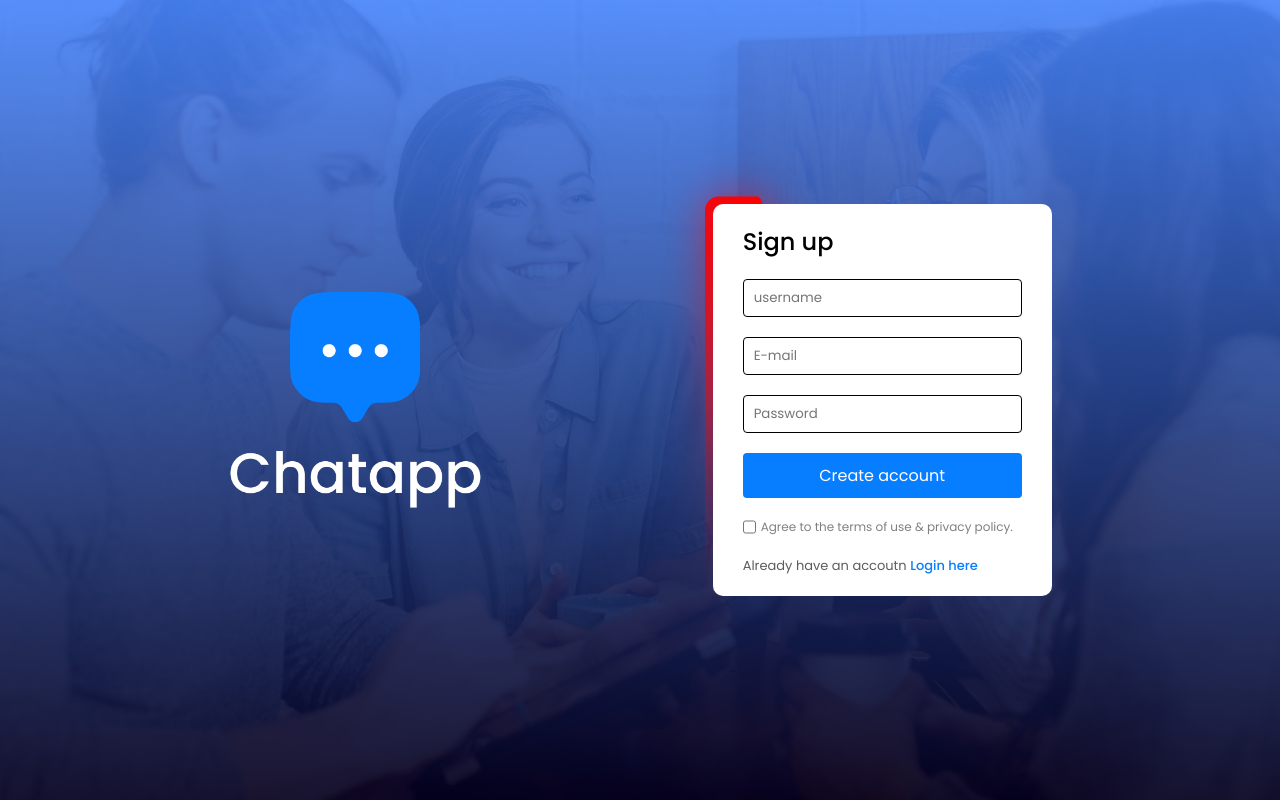
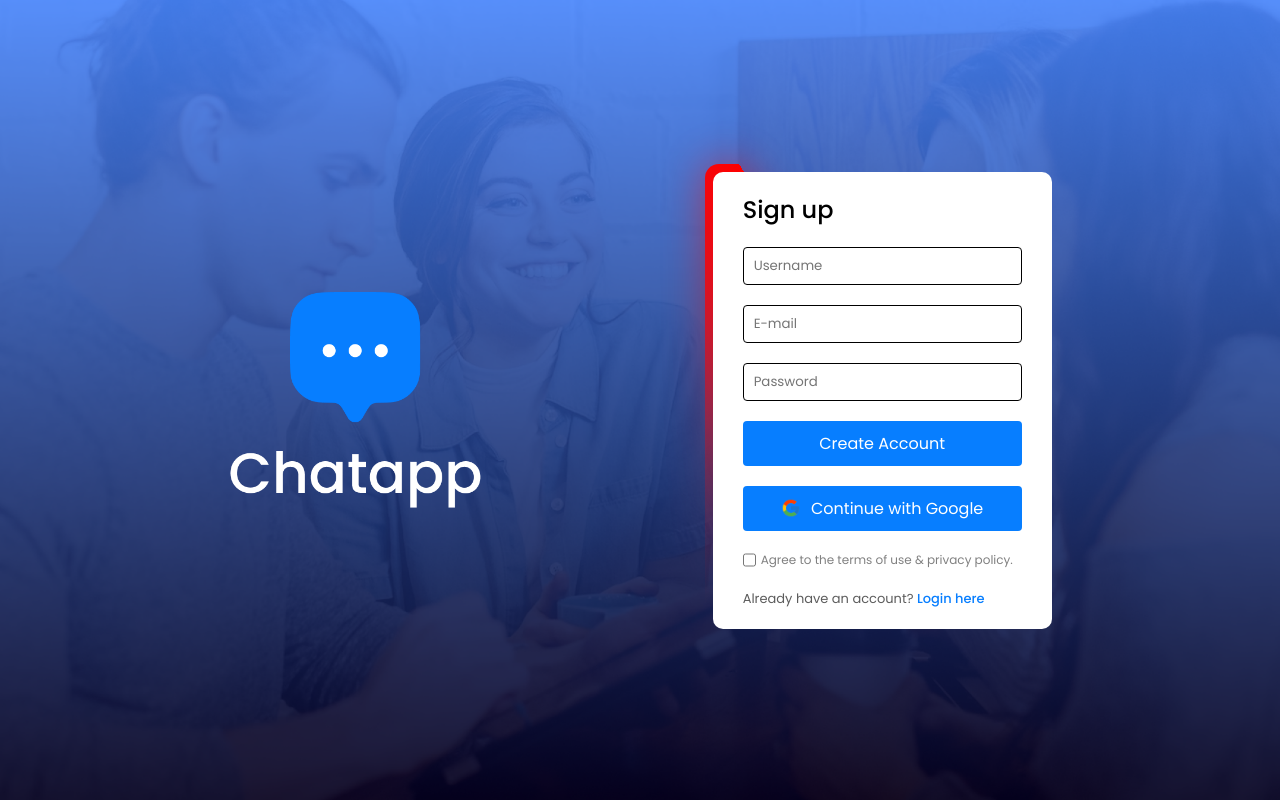
Before and after one commit to mejbaulmubin786/Full-Stack-Real-time-Chat-Application, a React (Vite) app: page / in a window 1280 px wide. Built offline with nearby package versions, Linux system fonts and the light colour scheme; no server answers.

Commit message:
login logout function added

```diff
--- a/src/App.jsx
+++ b/src/App.jsx
@@ -1,19 +1,39 @@
-import React from 'react'
-import { Route, Routes } from 'react-router-dom'
-import Login from './pages/login/Login'
-import Chat from './pages/chat/Chat'
-import ProfileUpdate from './pages/profileUpdate/ProfileUpdate'
+import React, { useEffect } from 'react';
+import { Route, Routes, useNavigate } from 'react-router-dom';
+import Login from './pages/login/Login';
+import Chat from './pages/chat/Chat';
+import ProfileUpdate from './pages/profileUpdate/ProfileUpdate';
+import { ToastContainer } from 'react-toastify';
+import 'react-toastify/dist/ReactToastify.css';
+import { onAuthStateChanged } from 'firebase/auth';
+import { auth } from './config/firebase';
 
 const App = () => {
+  const navigate = useNavigate();
+
+  useEffect(() => {
+    const unsubscribe = onAuthStateChanged(auth, (user) => {
+      if (user) {
+        navigate('/chat');
+      } else {
+        navigate('/');
+      }
+    });
+
+    // Cleanup
+    return () => unsubscribe();
+  }, [navigate]);
+
   return (
     <>
-    <Routes>
-      <Route path='/' element={<Login/>} />
-      <Route path='/chat' element={<Chat/>} />
-      <Route path='/profile' element={<ProfileUpdate/>} />
-    </Routes>
+      <ToastContainer position="top-center" autoClose={3000} theme="colored" />
+      <Routes>
+        <Route path='/' element={<Login />} />
+        <Route path='/chat' element={<Chat />} />
+        <Route path='/profile' element={<ProfileUpdate />} />
+      </Routes>
     </>
-  )
-}
+  );
+};
 
-export default App
+export default App;
--- a/src/assets/assets.js
+++ b/src/assets/assets.js
@@ -15,6 +15,7 @@ import add_icon from './add_icon.png'
 import menu_icon from './menu_icon.png'
 import arrow_icon from './arrow_icon.png'
 import green_dot from './green_dot.png'
+import google_logo from './google_logo.png'
 
 const assets = {
     avatar_icon,
@@ -33,7 +34,8 @@ const assets = {
     add_icon,
     menu_icon,
     arrow_icon,
-    green_dot
+    green_dot,
+    google_logo
 }
 
 export default assets;
--- a/src/components/rightSideBar/RightSideBar.jsx
+++ b/src/components/rightSideBar/RightSideBar.jsx
@@ -1,8 +1,23 @@
-import React from 'react'
-import './RightSideBar.css'
-import assets from '../../assets/assets'
+import React from 'react';
+import './RightSideBar.css';
+import assets from '../../assets/assets';
+import { logout } from '../../config/firebase';
+import { toast } from 'react-toastify';
+import { useNavigate } from 'react-router-dom';
 
 const RightSideBar = () => {
+  const navigate = useNavigate();
+
+  const handleLogout = async () => {
+    try {
+      await logout();
+      toast.info("Logged out successfully!");
+      navigate('/'); // Login পেজে রিডিরেক্ট করবে
+    } catch (error) {
+      toast.error("Logout failed: " + error.message);
+    }
+  };
+
   return (
     <div className='rs'>
       <div className="rs-profile">
@@ -22,9 +37,9 @@ const RightSideBar = () => {
           <img src={assets.pic2} alt="" />
         </div>
       </div>
-      <button>Logout</button>
+      <button onClick={handleLogout}>Logout</button>
     </div>
-  )
-}
+  );
+};
 
-export default RightSideBar
+export default RightSideBar;
--- /dev/null
+++ b/src/config/firebase.js
@@ -0,0 +1,83 @@
+// Import Firebase functions
+import { initializeApp } from "firebase/app";
+import {
+  getAuth,
+  createUserWithEmailAndPassword,
+  updateProfile,
+  sendEmailVerification,
+  signInWithEmailAndPassword,
+  sendPasswordResetEmail,
+  signInWithPopup,
+  GoogleAuthProvider,
+  signOut
+} from "firebase/auth";
+
+// ✅ Firebase configuration (storageBucket ঠিক করা হয়েছে)
+const firebaseConfig = {
+  apiKey: "AIzaSyBoT7SxaFf34JyDQDs9hTMcosZshSMQz0E",
+  authDomain: "chat-app-28d94.firebaseapp.com",
+  projectId: "chat-app-28d94",
+  storageBucket: "chat-app-28d94.appspot.com", // ✅ fixed
+  messagingSenderId: "234518687201",
+  appId: "1:234518687201:web:932eef72362d8e4e4ef6a0"
+};
+
+// Initialize Firebase
+const app = initializeApp(firebaseConfig);
+
+// Initialize Firebase Authentication
+const auth = getAuth(app);
+const provider = new GoogleAuthProvider();
+
+// 🔹 Sign up new user
+const signup = async (username, email, password) => {
+  try {
+    const userCredential = await createUserWithEmailAndPassword(auth, email, password);
+    await updateProfile(userCredential.user, { displayName: username });
+    await sendEmailVerification(userCredential.user);
+    return userCredential.user;
+  } catch (error) {
+    throw error;
+  }
+};
+
+// 🔹 Login with email/password
+const login = async (email, password) => {
+  try {
+    const userCredential = await signInWithEmailAndPassword(auth, email, password);
+    return userCredential.user;
+  } catch (error) {
+    throw error;
+  }
+};
+
+// 🔹 Google login
+const googleLogin = async () => {
+  try {
+    const result = await signInWithPopup(auth, provider);
+    return result.user;
+  } catch (error) {
+    throw error;
+  }
+};
+
+// 🔹 Password reset
+const resetPassword = async (email) => {
+  try {
+    await sendPasswordResetEmail(auth, email);
+  } catch (error) {
+    throw error;
+  }
+};
+
+// 🔹 Logout user
+const logout = async () => {
+  try {
+    await signOut(auth);
+  } catch (error) {
+    throw error;
+  }
+};
+
+// Export everything
+export { auth, signup, login, googleLogin, resetPassword, logout };
--- a/src/pages/login/Login.css
+++ b/src/pages/login/Login.css
@@ -127,3 +127,34 @@
     color: #077eff;
     cursor: pointer;
 }
+
+/*====================Google btn=====================*/
+.google-btn {
+    display: flex;
+    align-items: center;
+    justify-content: center;
+    gap: 10px;
+    padding: 10px;
+    background: #ffffff;
+    color: #000;
+    border: 1px solid #ddd;
+    border-radius: 4px;
+    cursor: pointer;
+    transition: all 0.3s;
+}
+
+.google-btn img {
+    width: 20px;
+    height: 20px;
+}
+
+.google-btn:hover {
+    background-color: #f3f3f3;
+}
+
+.reset-link {
+    font-size: 13px;
+    color: #077eff;
+    cursor: pointer;
+    text-align: right;
+}
--- a/src/pages/login/Login.jsx
+++ b/src/pages/login/Login.jsx
@@ -1,40 +1,141 @@
-import React, { useState } from 'react'
-import './Login.css'
-import assets from '../../assets/assets'
+import React, { useState } from 'react';
+import './Login.css';
+import assets from '../../assets/assets';
+import { signup, login, googleLogin, resetPassword } from '../../config/firebase';
+import { toast } from 'react-toastify';
+import { useNavigate } from 'react-router-dom';
 
 const Login = () => {
+  const [currState, setCurrState] = useState("Sign up");
+  const [username, setUsername] = useState("");
+  const [email, setEmail] = useState("");
+  const [password, setPassword] = useState("");
+  const navigate = useNavigate();
 
-  const [currState, setCurrState] = useState("Sign up");
+  const handleSubmit = async (e) => {
+    e.preventDefault();
+
+    try {
+      if (currState === "Sign up") {
+        const user = await signup(username, email, password);
+        toast.success("Account created successfully! Check your email for verification.");
+        navigate("/chat");
+      } else {
+        const user = await login(email, password);
+        if (!user.emailVerified) {
+          toast.warning("Please verify your email before logging in.");
+          return;
+        }
+        toast.success("Login successful!");
+        navigate("/chat");
+      }
+    } catch (error) {
+      toast.error(error.message);
+    }
+  };
+
+  const handleGoogleLogin = async () => {
+    try {
+      const user = await googleLogin();
+      toast.success(`Welcome ${user.displayName || "User"}!`);
+      navigate("/chat");
+    } catch (error) {
+      toast.error(error.message);
+    }
+  };
+
+  const handleResetPassword = async () => {
+    if (!email) {
+      toast.warning("Please enter your email first.");
+      return;
+    }
+    try {
+      await resetPassword(email);
+      toast.info("Password reset email sent!");
+    } catch (error) {
+      toast.error(error.message);
+    }
+  };
 
   return (
     <div className='login'>
-        <img src={assets.logo_big} alt="" className="logo" />
-        <div className="glow">
-        <form className="login-form">
+      <img src={assets.logo_big} alt="" className="logo" />
+      <div className="glow">
+        <form className="login-form" onSubmit={handleSubmit}>
           <h2>{currState}</h2>
-          {currState === 'Sign up'?<input type="text" placeholder="username" className="form-input" required/>:null}
-          <input type="email" placeholder="E-mail"  className="form-input" required/>
-          <input type="password" placeholder="Password"  className="form-input" required/>
-          <button type='submit'>{currState === "Sign up"?"Create account":"Login now"}</button>
+
+          {currState === 'Sign up' && (
+            <input
+              type="text"
+              placeholder="Username"
+              className="form-input"
+              value={username}
+              onChange={(e) => setUsername(e.target.value)}
+              required
+            />
+          )}
+
+          <input
+            type="email"
+            placeholder="E-mail"
+            className="form-input"
+            value={email}
+            onChange={(e) => setEmail(e.target.value)}
+            required
+          />
+
+          <input
+            type="password"
+            placeholder="Password"
+            className="form-input"
+            value={password}
+            onChange={(e) => setPassword(e.target.value)}
+            required
+          />
+
+          <button type='submit'>
+            {currState === "Sign up" ? "Create Account" : "Login Now"}
+          </button>
+
+          <button
+            type='button'
+            className='google-btn'
+            onClick={handleGoogleLogin}
+          >
+            <img src={assets.google_logo} alt="" />
+            Continue with Google
+          </button>
+
           <div className="login-term">
-            <input type="checkbox" className="checkbox" />
+            <input type="checkbox" className="checkbox" required />
             <p>Agree to the terms of use & privacy policy.</p>
           </div>
+
           <div className="login-forget">
-            {
-              currState === "Sign up"
-              ?
-              <p className="login-toggle">Already have an accoutn <span onClick={()=>setCurrState('Login')}>Login here</span></p>
-              :
-              <p className="login-toggle">Create an accoutn <span onClick={()=>setCurrState('Sign up')}>click here</span></p>
-            }
+            <p className="login-toggle">
+              {currState === "Sign up" ? (
+                <>
+                  Already have an account?{" "}
+                  <span onClick={() => setCurrState("Login")}>Login here</span>
+                </>
+              ) : (
+                <>
+                  Create an account{" "}
+                  <span onClick={() => setCurrState("Sign up")}>Click here</span>
+                </>
+              )}
+            </p>
 
-
+            {currState === "Login" && (
+              <p onClick={handleResetPassword} className="reset-link">
+                Forgot Password?
+              </p>
+            )}
           </div>
         </form>
-        </div>
+      </div>
     </div>
-  )
-}
+  );
+};
 
-export default Login
+export default Login;
```
Also changed, not shown: src/firebase.js (deleted, +0 -35 lines), src/assets/google_logo.png (added), src/config/.jsx (deleted).
